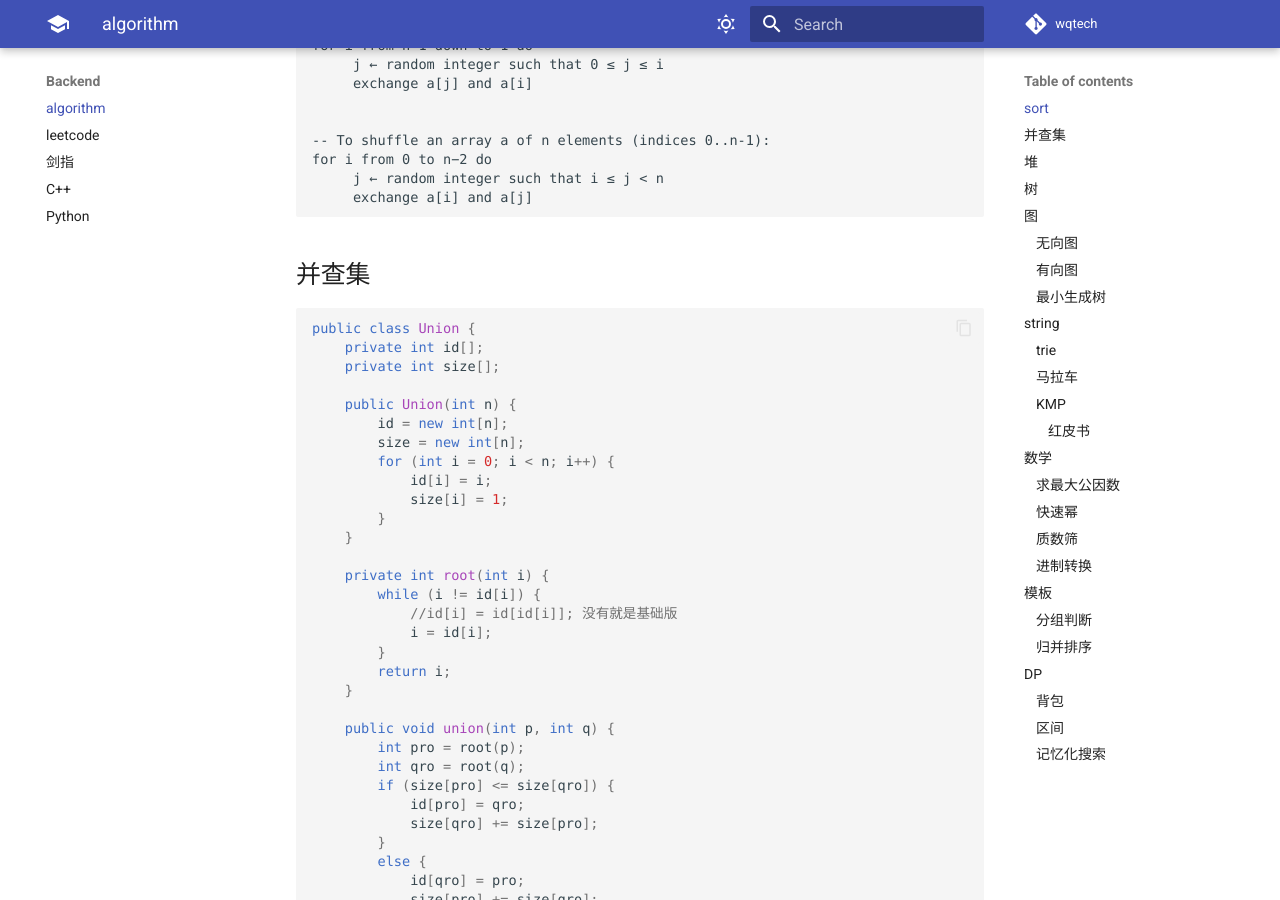
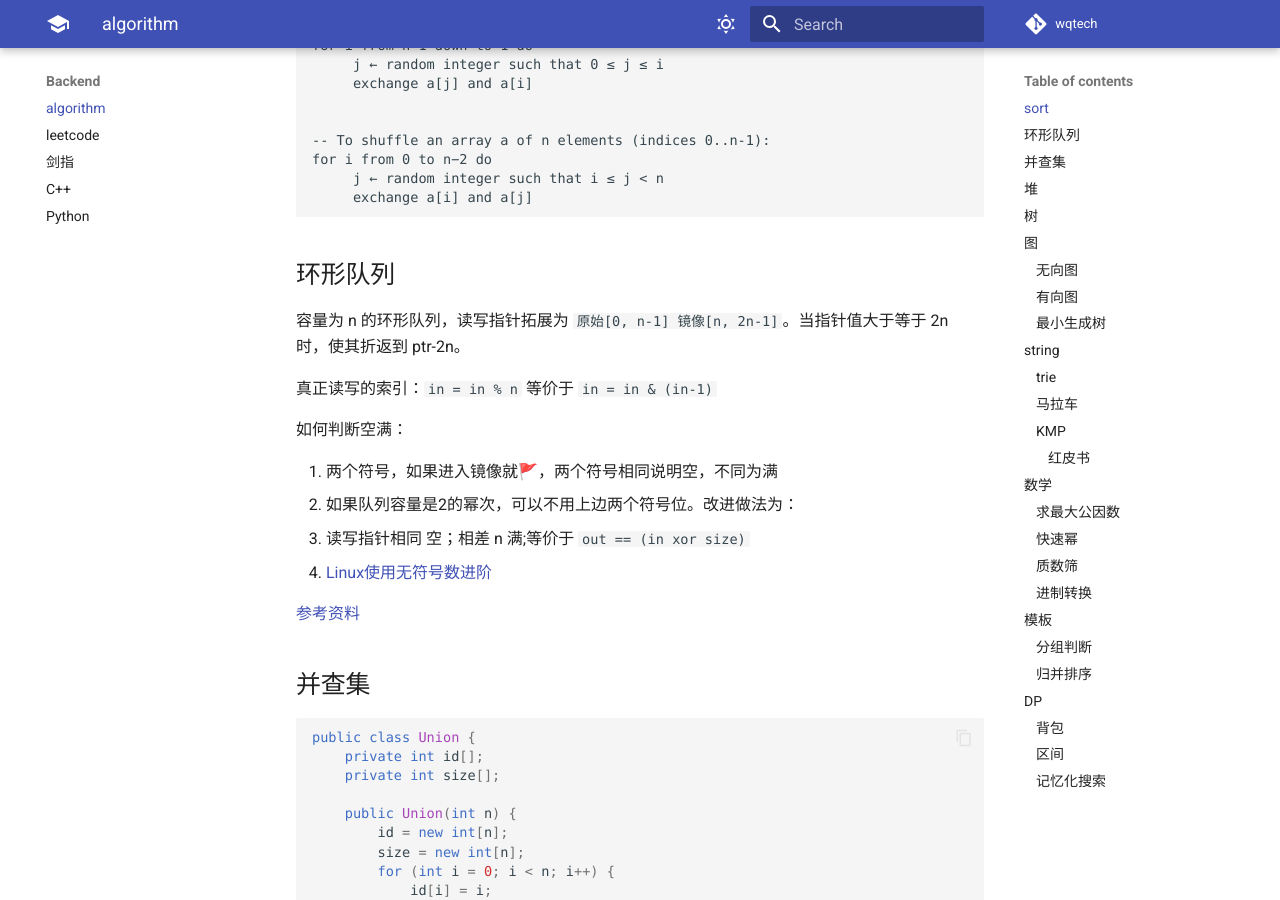
Before and after one commit to edwardwq301/wqtech, an MkDocs documentation site: the page built from docs/backend/algorithm.md, in a window 1280 px wide and 900 px high, scrolled down 2241 px. Built offline with MkDocs 1.6.1 and Material for MkDocs 9.7.7, drawn with Linux system fonts in a browser that asks for light colours; some web fonts are replaced; comment, search, counter and statistics services are not loaded.

Commit message:
[update] 环形队列

````diff
--- a/docs/backend/algorithm.md
+++ b/docs/backend/algorithm.md
@@ -124,6 +124,20 @@ for i from 0 to n−2 do
      j ← random integer such that i ≤ j < n
      exchange a[i] and a[j]
 ```
+
+## 环形队列
+容量为 n 的环形队列，读写指针拓展为 `原始[0, n-1] 镜像[n, 2n-1]`。当指针值大于等于 2n 时，使其折返到 ptr-2n。
+
+真正读写的索引：`in = in % n` 等价于 `in = in & (in-1)`
+
+如何判断空满：
+
+1. 两个符号，如果进入镜像就🚩，两个符号相同说明空，不同为满
+2. 如果队列容量是2的幂次，可以不用上边两个符号位。改进做法为：
+   1. 读写指针相同 空；相差 n 满;等价于 `out == (in xor size)`
+   2. [Linux使用无符号数进阶](https://zh.wikipedia.org/wiki/%E7%92%B0%E5%BD%A2%E7%B7%A9%E8%A1%9D%E5%8D%80#Linux%E5%86%85%E6%A0%B8%E7%9A%84kfifo)
+
+[参考资料](https://juejin.cn/post/7113550346835722276?searchId=202408141508525F245388AC3E2679B7EA#heading-0)
 
 ## 并查集
 
````
